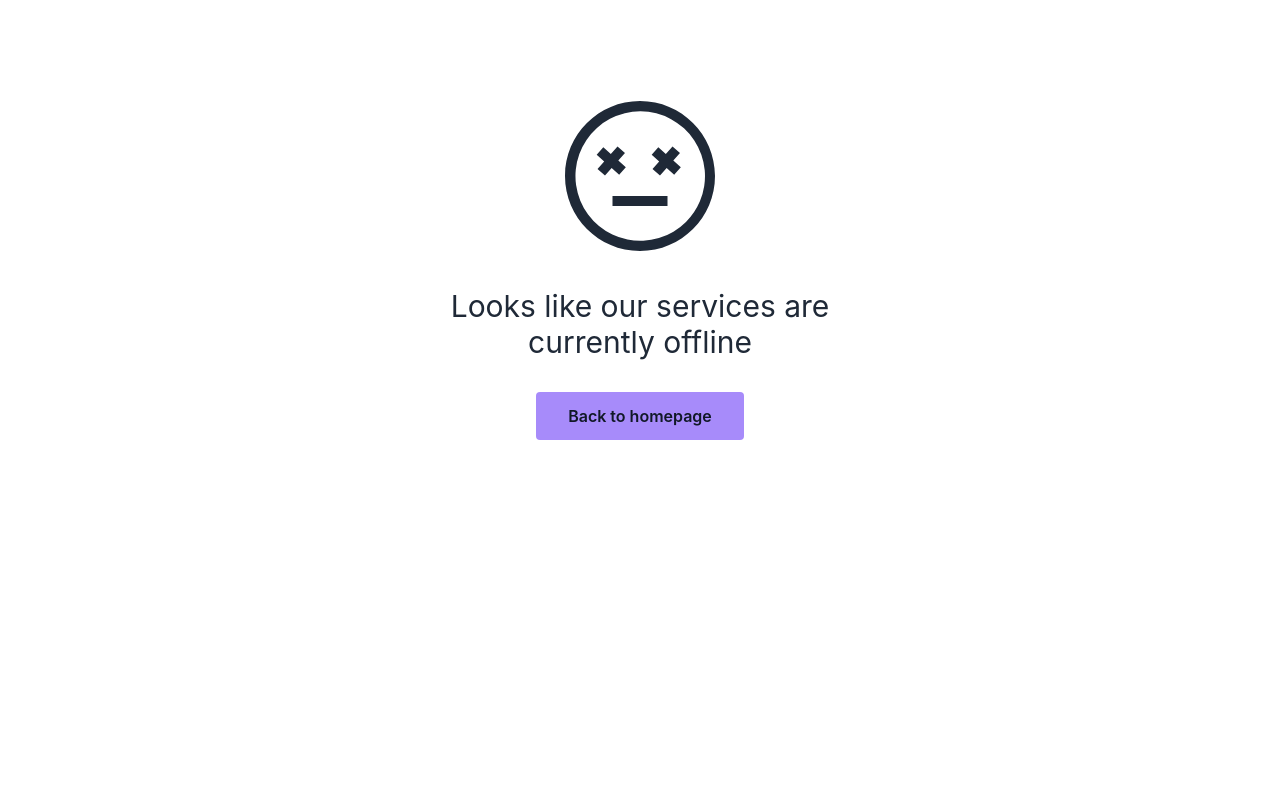
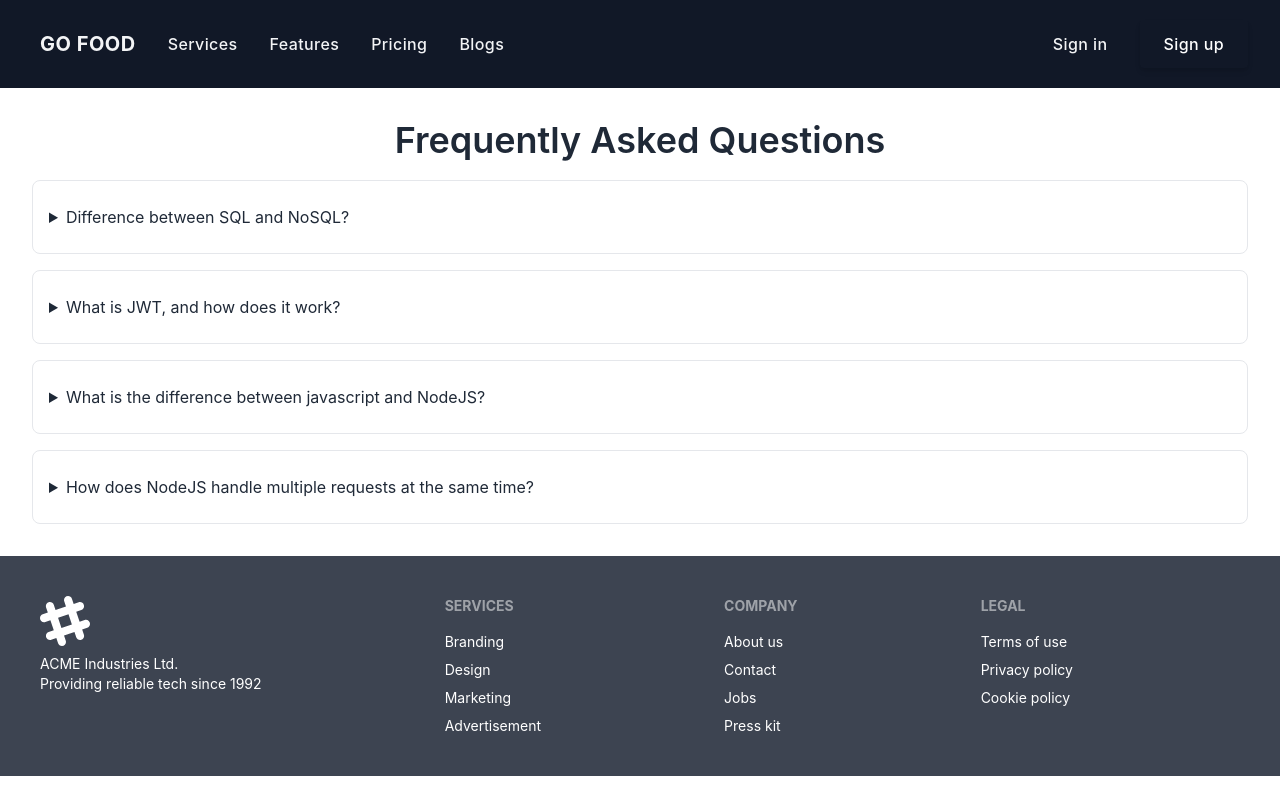
Before and after one commit to jaber1104076/Go-food-client, a React (Create React App) app: page /blog in a window 1280 px wide. Built offline with nearby package versions, Linux system fonts and the light colour scheme.

Commit message:
blogs page added

```diff
--- /dev/null
+++ b/src/Pages/Blogs/Blogs.js
@@ -0,0 +1,33 @@
+import React from 'react';
+
+const Blogs = () => {
+    return (
+        <div>
+            <section className="dark:bg-gray-800 dark:text-gray-100">
+                <div className="container flex flex-col justify-center px-4 py-8 mx-auto md:p-8">
+                    <h2 className="text-2xl font-semibold text-center mb-5 sm:text-4xl">Frequently Asked Questions</h2>
+                    <div className="space-y-4">
+                        <details className="w-full border rounded-lg">
+                            <summary className="px-4 py-6 focus:outline-none focus-visible:ring-violet-400">Difference between SQL and NoSQL?</summary>
+                            <p className="px-4 py-6 pt-0 ml-4 -mt-4 dark:text-gray-400">SQL is the programming language used to interface with relational databases. (Relational databases model data as records in rows and tables with logical links between them). <strong>NoSQL is a class of DBMs that are non-relational and generally do not use SQL</strong>. </p>
+                        </details>
+                        <details className="w-full border rounded-lg">
+                            <summary className="px-4 py-6 focus:outline-none focus-visible:ring-violet-400">What is JWT, and how does it work?</summary>
+                            <p className="px-4 py-6 pt-0 ml-4 -mt-4 dark:text-gray-400">JSON Web Token (JWT) is <strong>an open standard (RFC 7519) for securely transmitting information between parties as JSON object</strong>. It is compact, readable and digitally signed using a private key/ or a public key pair by the Identity Provider(IdP).</p>
+                        </details>
+                        <details className="w-full border rounded-lg">
+                            <summary className="px-4 py-6 focus:outline-none focus-visible:ring-violet-400">What is the difference between javascript and NodeJS?</summary>
+                            <p className="px-4 py-6 pt-0 ml-4 -mt-4 dark:text-gray-400">JavaScript is a simple programming language that can be used with any browser that has the JavaScript Engine installed. <strong>NodeJS, on the other hand, is an interpreter or execution environment for the JavaScript programming language</strong>.</p>
+                        </details>
+                        <details className="w-full border rounded-lg">
+                            <summary className="px-4 py-6 focus:outline-none focus-visible:ring-violet-400">How does NodeJS handle multiple requests at the same time?</summary>
+                            <p className="px-4 py-6 pt-0 ml-4 -mt-4 dark:text-gray-400"><strong>NodeJS receives multiple client requests and places them into EventQueue</strong>. NodeJS is built with the concept of event-driven architecture. NodeJS has its own EventLoop which is an infinite loop that receives requests and processes them.</p>
+                        </details>
+                    </div>
+                </div>
+            </section>
+        </div>
+    );
+};
+
+export default Blogs;
--- a/src/Pages/Shared/Header/Header.js
+++ b/src/Pages/Shared/Header/Header.js
@@ -9,14 +9,14 @@
                 <div className="relative flex items-center justify-between">
                     <div className="flex items-center">
                         <Link
-                            href="/"
+                            href="/home"
                             aria-label="Company"
                             title="Company"
                             className="inline-flex items-center mr-8"
                         >
                             <img src="" alt="" />
                             <span className="ml-2 text-xl font-bold tracking-wide text-gray-100 uppercase">
-                                <Link to='/home'> Go Food</Link>
+                                Go Food
                             </span>
                         </Link>
                         <ul className="flex items-center hidden space-x-8 lg:flex">
@@ -52,12 +52,12 @@
                             </li>
                             <li>
                                 <Link
-                                    href="/"
+                                    to="/blog"
                                     aria-label="About us"
                                     title="About us"
                                     className="font-medium tracking-wide text-gray-100 transition-colors duration-200 hover:text-teal-accent-400"
                                 >
-                                    About us
+                                    Blogs
                                 </Link>
                             </li>
                         </ul>
--- /dev/null
+++ b/src/Pages/Signup/SignUp.js
@@ -0,0 +1,11 @@
+import React from 'react';
+
+const SignUp = () => {
+    return (
+        <div>
+            <h3>Signup page</h3>
+        </div>
+    );
+};
+
+export default SignUp;
```
Also changed, not shown: src/Router/Router/Router.js (+11 -1 lines).
